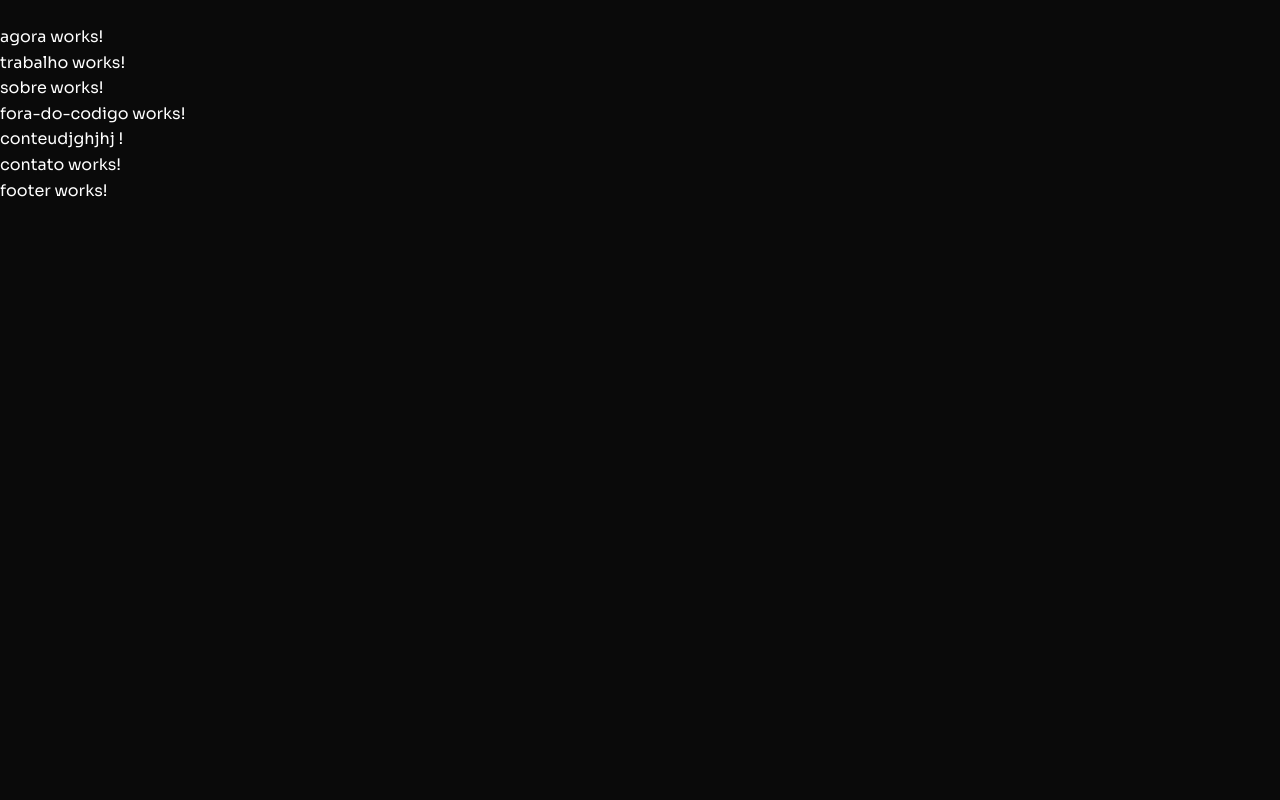
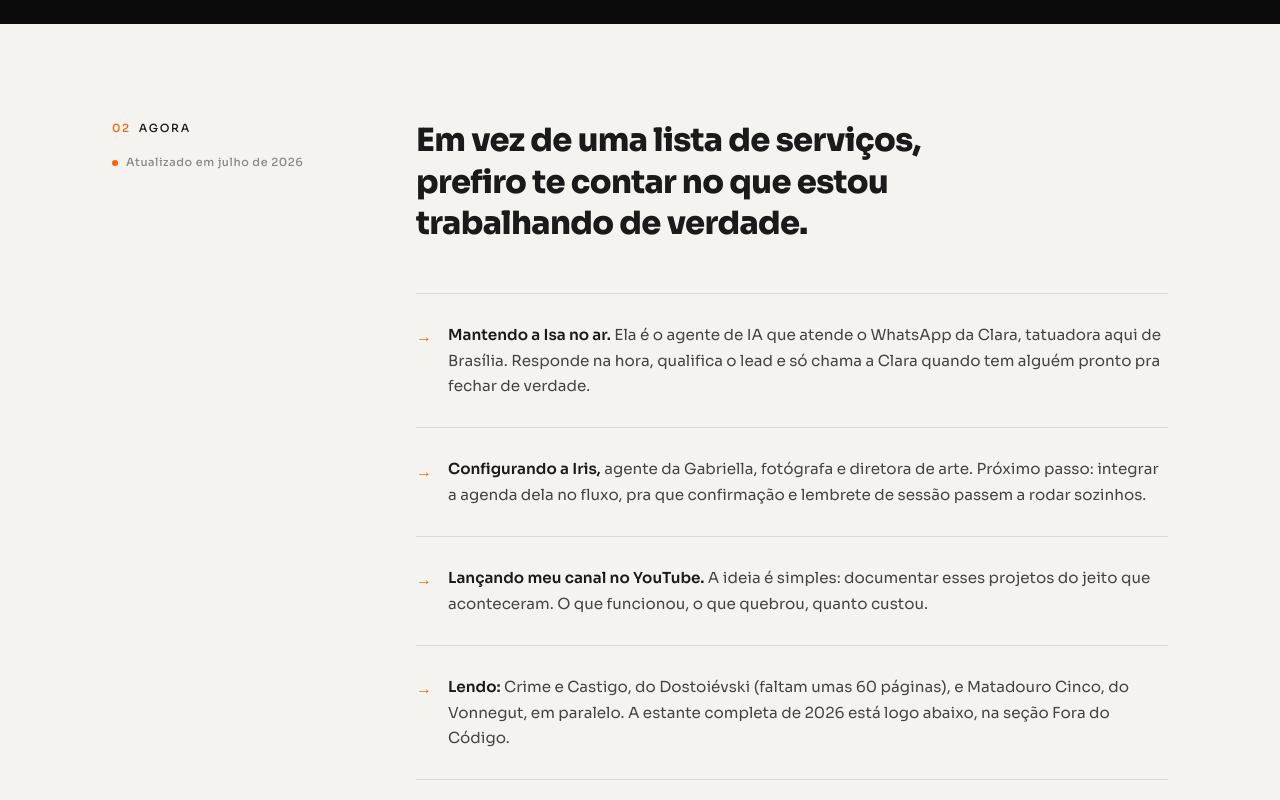
Before and after one commit to denetodev/deneto.dev, an Angular app: page / in a window 1280 px wide. Shown: the part 840-1640 px from the top of the page. Before the commit the page ends 1043 px from the top, so only its background shows below. Built offline with nearby package versions, Linux system fonts and the light colour scheme.

Commit message:
feat: seção 'Agora' completa

```diff
--- a/src/app/components/agora/agora.html
+++ b/src/app/components/agora/agora.html
@@ -1 +1,47 @@
-<p>agora works!</p>
+<section class="agora" id="agora">
+  <div class="agora__inner container">
+    <div class="agora__header">
+      <div class="section-label">
+        <span class="label-number">02</span>
+        <span>AGORA</span>
+      </div>
+      <p class="agora__updated">Atualizado em julho de 2026</p>
+    </div>
+
+    <div class="agora__content">
+      <h2 class="agora__title">
+        Em vez de uma lista de serviços, prefiro te contar no que estou trabalhando de verdade.
+      </h2>
+
+      <div class="agora__items">
+        <div class="agora__item">
+          <span class="agora__arrow">→</span>
+          <p>
+            <strong>Mantendo a Isa no ar.</strong> Ela é o agente de IA que atende o WhatsApp da Clara, tatuadora aqui de Brasília. Responde na hora, qualifica o lead e só chama a Clara quando tem alguém pronto pra fechar de verdade.
+          </p>
+        </div>
+
+        <div class="agora__item">
+          <span class="agora__arrow">→</span>
+          <p>
+            <strong>Configurando a Iris,</strong> agente da Gabriella, fotógrafa e diretora de arte. Próximo passo: integrar a agenda dela no fluxo, pra que confirmação e lembrete de sessão passem a rodar sozinhos.
+          </p>
+        </div>
+
+        <div class="agora__item">
+          <span class="agora__arrow">→</span>
+          <p>
+            <strong>Lançando meu canal no YouTube.</strong> A ideia é simples: documentar esses projetos do jeito que aconteceram. O que funcionou, o que quebrou, quanto custou.
+          </p>
+        </div>
+
+        <div class="agora__item">
+          <span class="agora__arrow">→</span>
+          <p>
+            <strong>Lendo:</strong> Crime e Castigo, do Dostoiévski (faltam umas 60 páginas), e Matadouro Cinco, do Vonnegut, em paralelo. A estante completa de 2026 está logo abaixo, na seção Fora do Código.
+          </p>
+        </div>
+      </div>
+    </div>
+  </div>
+</section>
--- a/src/app/components/agora/agora.scss
+++ b/src/app/components/agora/agora.scss
@@ -0,0 +1,97 @@
+.agora {
+  background-color: var(--color-offwhite);
+  color: var(--color-text-dark);
+  padding: 6rem 0;
+
+  &__inner {
+    display: grid;
+    grid-template-columns: 240px 1fr;
+    gap: 4rem;
+  }
+
+  // Coluna esquerda fixa
+  &__header {
+    .section-label {
+      color: var(--color-text-dark);
+    }
+  }
+
+  &__updated {
+    font-size: 0.7rem;
+    font-weight: 500;
+    letter-spacing: 0.05em;
+    color: var(--color-muted);
+    margin-top: -1.5rem;
+
+    &::before {
+      content: '';
+      display: inline-block;
+      width: 6px;
+      height: 6px;
+      border-radius: 50%;
+      background-color: var(--color-orange);
+      margin-right: 0.5rem;
+      vertical-align: middle;
+    }
+  }
+
+  // Coluna direita
+  &__title {
+    font-size: clamp(1.5rem, 3vw, 2rem);
+    font-weight: 800;
+    line-height: 1.3;
+    letter-spacing: -0.02em;
+    color: var(--color-text-dark);
+    margin-bottom: 3rem;
+    max-width: 620px;
+  }
+
+  &__items {
+    display: flex;
+    flex-direction: column;
+    gap: 0;
+  }
+
+  &__item {
+    display: flex;
+    gap: 1rem;
+    padding: 1.75rem 0;
+    border-top: 1px solid var(--color-border-light);
+
+    &:last-child {
+      border-bottom: 1px solid var(--color-border-light);
+    }
+
+    p {
+      font-size: 0.95rem;
+      line-height: 1.7;
+      color: #444;
+
+      strong {
+        color: var(--color-text-dark);
+        font-weight: 600;
+      }
+    }
+  }
+
+  &__arrow {
+    color: var(--color-orange);
+    font-size: 1rem;
+    flex-shrink: 0;
+    padding-top: 0.15rem;
+  }
+
+  // === MOBILE ===
+  @media (max-width: 768px) {
+    padding: 4rem 0;
+
+    &__inner {
+      grid-template-columns: 1fr;
+      gap: 2rem;
+    }
+
+    &__title {
+      font-size: 1.4rem;
+    }
+  }
+}
--- a/src/styles.scss
+++ b/src/styles.scss
@@ -12,6 +12,9 @@
   --color-muted: #888888;
   --color-border-dark: #1f1f1f;
   --color-border-light: #ddd8cf;
+
+  // Paleta Cores dos Textos
+  --color-text-dark: #1a1a1a;
 
   // Tipografia
   --font: 'Sora', sans-serif;
@@ -57,7 +60,8 @@ a {
   transition: color var(--ease);
 }
 
-ul, ol {
+ul,
+ol {
   list-style: none;
 }
 
```
